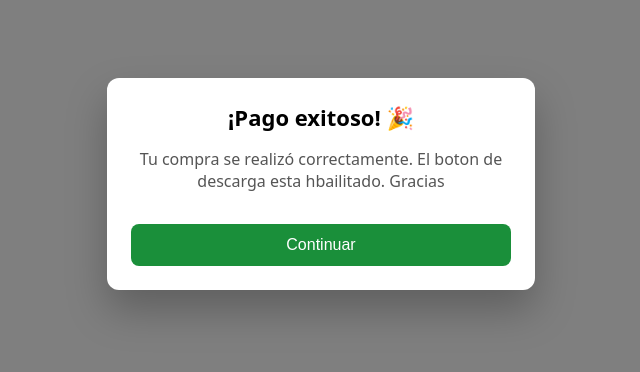
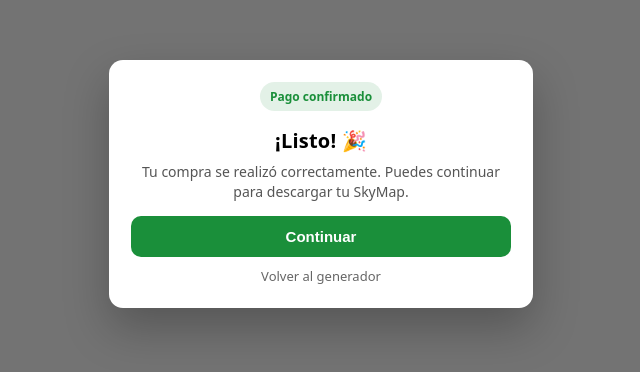
Before and after one commit to oaxsun/skymap, a plain HTML site: page docs/success.html in a window 1280 px wide. Shown: the part 216-588 px from the top of the page, without its empty margins (319-959 px from the left). Drawn offline with Linux system fonts and the light colour scheme.

Commit message:
Update success.html

```diff
--- a/docs/success.html
+++ b/docs/success.html
@@ -11,45 +11,113 @@
       display: flex;
       align-items: center;
       justify-content: center;
-      background: rgba(0,0,0,0.5);
-      font-family: system-ui, -apple-system, sans-serif;
+      background: rgba(0,0,0,0.55);
+      font-family: system-ui, -apple-system, Segoe UI, Roboto, Helvetica, Arial, sans-serif;
     }
     .card {
       background: #fff;
       width: 90%;
       max-width: 380px;
-      padding: 24px;
-      border-radius: 12px;
-      box-shadow: 0 20px 40px rgba(0,0,0,0.25);
+      padding: 22px;
+      border-radius: 14px;
+      box-shadow: 0 20px 45px rgba(0,0,0,0.25);
       text-align: center;
     }
+    .badge {
+      display: inline-block;
+      padding: 6px 10px;
+      border-radius: 999px;
+      background: rgba(26, 143, 58, 0.12);
+      color: #1a8f3a;
+      font-weight: 600;
+      font-size: 12px;
+      margin-bottom: 10px;
+    }
     h1 {
-      margin-top: 0;
-      font-size: 22px;
+      margin: 6px 0 8px;
+      font-size: 20px;
+      letter-spacing: 0.2px;
     }
     p {
+      margin: 0 0 14px;
       color: #555;
+      font-size: 14px;
+      line-height: 1.45;
+    }
+    .meta {
+      margin: 0 0 16px;
+      font-size: 12px;
+      color: #777;
+      word-break: break-all;
     }
     button {
-      margin-top: 16px;
       padding: 12px;
       width: 100%;
-      font-size: 16px;
+      font-size: 15px;
       border: none;
-      border-radius: 8px;
+      border-radius: 10px;
       background: #1a8f3a;
       color: white;
       cursor: pointer;
+      font-weight: 600;
     }
+    button:active {
+      transform: translateY(1px);
+    }
+    a {
+      display: inline-block;
+      margin-top: 10px;
+      font-size: 13px;
+      color: #666;
+      text-decoration: none;
+    }
+    a:hover { text-decoration: underline; }
   </style>
 </head>
 <body>
   <div class="card">
-    <h1>¡Pago exitoso! 🎉</h1>
-    <p>Tu compra se realizó correctamente. El boton de descarga esta hbailitado. Gracias</p>
-    <button onclick="window.location.href='generator.html'">
-      Continuar
-    </button>
+    <div class="badge">Pago confirmado</div>
+    <h1>¡Listo! 🎉</h1>
+    <p>Tu compra se realizó correctamente. Puedes continuar para descargar tu SkyMap.</p>
+
+    <div id="sidBox" class="meta" style="display:none;">
+      session_id: <span id="sidText"></span>
+    </div>
+
+    <button id="continueBtn">Continuar</button>
+    <a id="backLink" href="generator.html">Volver al generador</a>
   </div>
+
+  <script>
+    (function () {
+      const params = new URLSearchParams(window.location.search);
+      const sid = params.get("session_id");
+
+      const sidBox = document.getElementById("sidBox");
+      const sidText = document.getElementById("sidText");
+      const continueBtn = document.getElementById("continueBtn");
+      const backLink = document.getElementById("backLink");
+
+      // Mostrar session_id (opcional, útil para debug)
+      if (sid) {
+        sidBox.style.display = "block";
+        sidText.textContent = sid;
+      }
+
+      function goGenerator() {
+        const url = sid
+          ? `generator.html?session_id=${encodeURIComponent(sid)}`
+          : "generator.html";
+        window.location.href = url;
+      }
+
+      continueBtn.addEventListener("click", goGenerator);
+
+      // También actualiza el link "Volver" para conservar session_id
+      backLink.href = sid
+        ? `generator.html?session_id=${encodeURIComponent(sid)}`
+        : "generator.html";
+    })();
+  </script>
 </body>
 </html>
```
